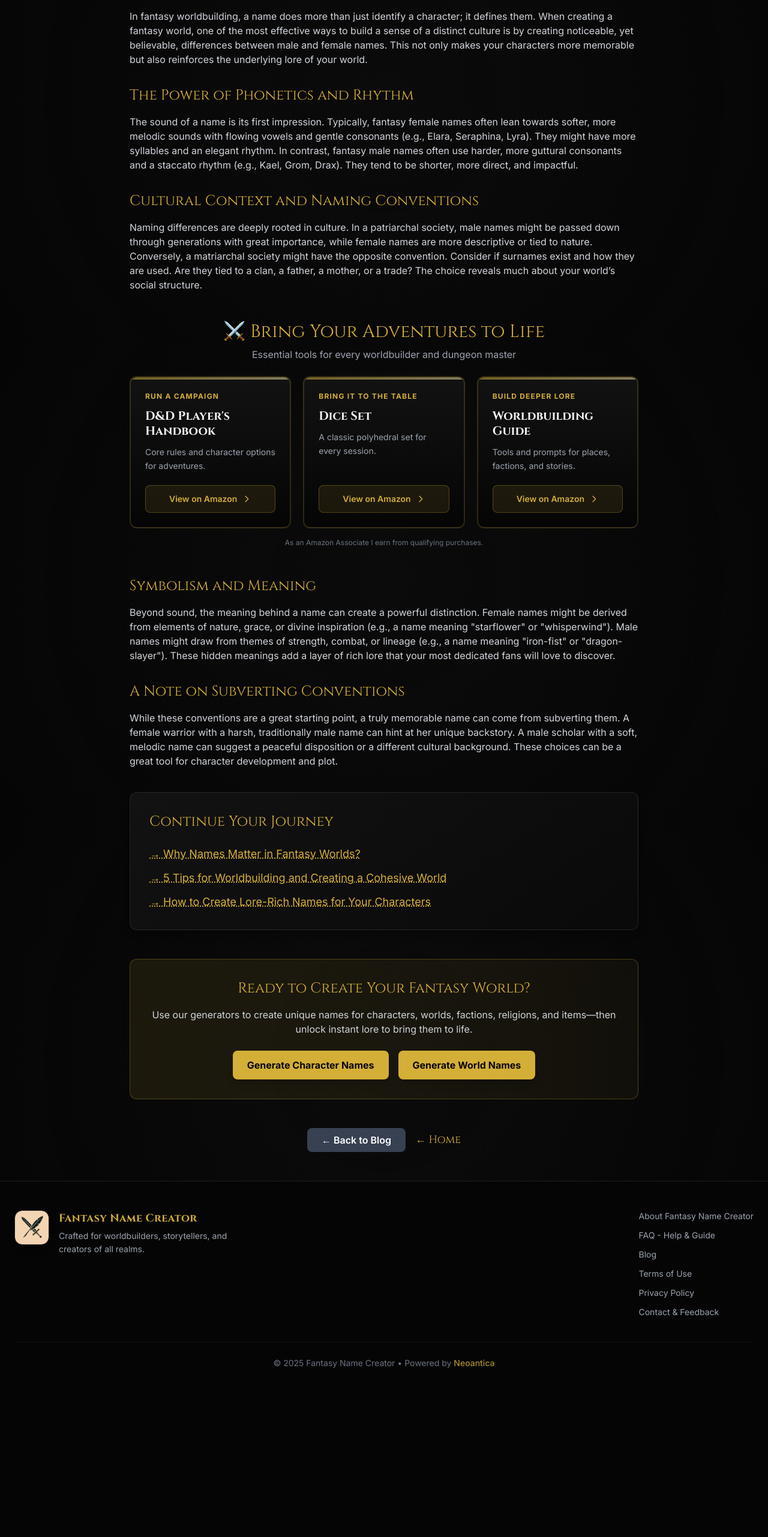
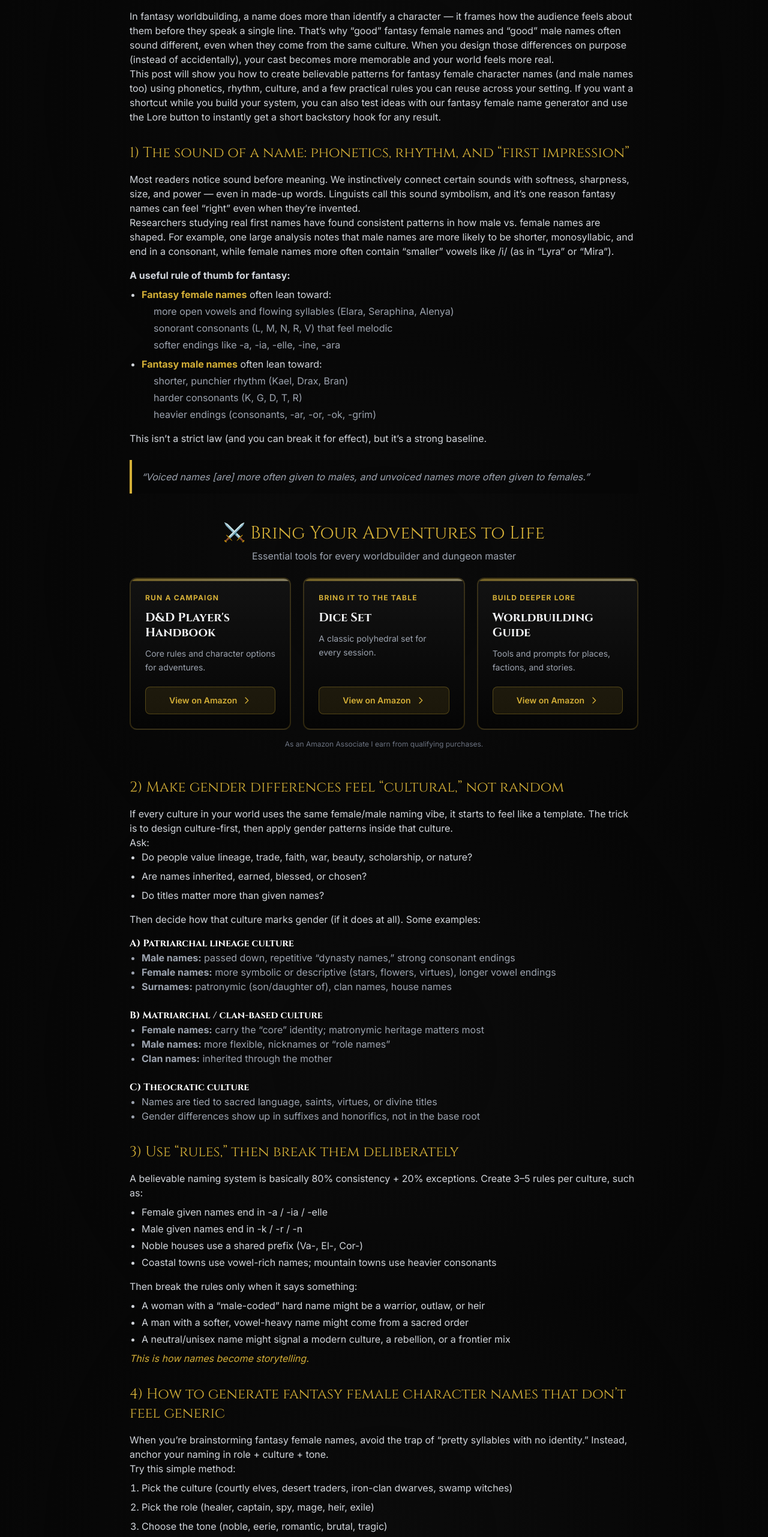
Before and after one commit to JiriTill/fantasytools, a React (Vite) app in the folder client/: page /blog/gender-specific-names in a window 1280 px wide. Shown: the part 234-2797 px from the top of the page at 60% size. Before the commit the page ends 2565 px from the top, so only its background shows below. Built offline with nearby package versions, Linux system fonts and the light colour scheme.

Commit message:
Update FemalevsMale blog post with new content and styles

```diff
--- a/client/src/pages/FemalevsMale.jsx
+++ b/client/src/pages/FemalevsMale.jsx
@@ -83,41 +83,165 @@ export default function GenderSpecificNames() {
         </Helmet>
 
         <div className="prose prose-invert prose-lg max-w-none text-gray-300">
-          <h1 className="text-3xl font-fantasy text-fantasy-gold mb-2 text-center hidden">Fantasy Female vs Male Names: Crafting Distinctive Identities</h1>
-          <p className="italic text-sm text-gray-500 text-center mb-8">Published: August, 2025 | Read Time: 4 Minutes</p>
+          <h1 className="text-3xl font-fantasy text-fantasy-gold mb-2 text-center hidden">Fantasy Female vs Male Names: How to Build Believable Naming Styles (with examples)</h1>
+          <p className="italic text-sm text-gray-500 text-center mb-8">Published: August, 2025 | Read Time: 5 Minutes</p>
 
           <p>
-            In fantasy worldbuilding, a name does more than just identify a character; it defines them. When creating a fantasy world, one of the most effective ways to build a sense of a distinct culture is by creating noticeable, yet believable, differences between male and female names. This not only makes your characters more memorable but also reinforces the underlying lore of your world.
+            In fantasy worldbuilding, a name does more than identify a character — it frames how the audience feels about them before they speak a single line. That’s why “good” fantasy female names and “good” male names often sound different, even when they come from the same culture. When you design those differences on purpose (instead of accidentally), your cast becomes more memorable and your world feels more real.
           </p>
 
-
-
-          <h3 className="text-fantasy-gold font-fantasy text-2xl mt-8 mb-4">The Power of Phonetics and Rhythm</h3>
           <p>
-            The sound of a name is its first impression. Typically, fantasy female names often lean towards softer, more melodic sounds with flowing vowels and gentle consonants (e.g., Elara, Seraphina, Lyra). They might have more syllables and an elegant rhythm. In contrast, fantasy male names often use harder, more guttural consonants and a staccato rhythm (e.g., Kael, Grom, Drax). They tend to be shorter, more direct, and impactful.
+            This post will show you how to create believable patterns for fantasy female character names (and male names too) using phonetics, rhythm, culture, and a few practical rules you can reuse across your setting. If you want a shortcut while you build your system, you can also test ideas with our fantasy female name generator and use the Lore button to instantly get a short backstory hook for any result.
           </p>
 
-          <h3 className="text-fantasy-gold font-fantasy text-2xl mt-8 mb-4">Cultural Context and Naming Conventions</h3>
+          <h3 className="text-fantasy-gold font-fantasy text-2xl mt-8 mb-4">1) The sound of a name: phonetics, rhythm, and “first impression”</h3>
           <p>
-            Naming differences are deeply rooted in culture. In a patriarchal society, male names might be passed down through generations with great importance, while female names are more descriptive or tied to nature. Conversely, a matriarchal society might have the opposite convention. Consider if surnames exist and how they are used. Are they tied to a clan, a father, a mother, or a trade? The choice reveals much about your world’s social structure.
+            Most readers notice sound before meaning. We instinctively connect certain sounds with softness, sharpness, size, and power — even in made-up words. Linguists call this sound symbolism, and it’s one reason fantasy names can feel “right” even when they’re invented.
           </p>
+          <p>
+            Researchers studying real first names have found consistent patterns in how male vs. female names are shaped. For example, one large analysis notes that male names are more likely to be shorter, monosyllabic, and end in a consonant, while female names more often contain “smaller” vowels like /i/ (as in “Lyra” or “Mira”).
+          </p>
+
+          <p className="font-bold mt-4">A useful rule of thumb for fantasy:</p>
+          <ul className="list-disc pl-5 mt-2 space-y-2">
+            <li>
+              <strong className="text-fantasy-gold">Fantasy female names</strong> often lean toward:
+              <ul className="list-circle pl-5 mt-1 space-y-1 text-gray-400">
+                <li>more open vowels and flowing syllables (Elara, Seraphina, Alenya)</li>
+                <li>sonorant consonants (L, M, N, R, V) that feel melodic</li>
+                <li>softer endings like -a, -ia, -elle, -ine, -ara</li>
+              </ul>
+            </li>
+            <li className="mt-4">
+              <strong className="text-fantasy-gold">Fantasy male names</strong> often lean toward:
+              <ul className="list-circle pl-5 mt-1 space-y-1 text-gray-400">
+                <li>shorter, punchier rhythm (Kael, Drax, Bran)</li>
+                <li>harder consonants (K, G, D, T, R)</li>
+                <li>heavier endings (consonants, -ar, -or, -ok, -grim)</li>
+              </ul>
+            </li>
+          </ul>
+
+          <p className="mt-4">
+            This isn’t a strict law (and you can break it for effect), but it’s a strong baseline.
+          </p>
+
+          <blockquote className="border-l-4 border-fantasy-gold pl-4 italic text-gray-400 my-6 bg-black/20 p-4 rounded-r">
+            “Voiced names [are] more often given to males, and unvoiced names more often given to females.”
+          </blockquote>
 
           {/* Amazon Affiliate Box */}
           <div className="my-12">
             <AmazonAffiliate />
           </div>
 
-          <h3 className="text-fantasy-gold font-fantasy text-2xl mt-8 mb-4">Symbolism and Meaning</h3>
+          <h3 className="text-fantasy-gold font-fantasy text-2xl mt-8 mb-4">2) Make gender differences feel “cultural,” not random</h3>
           <p>
-            Beyond sound, the meaning behind a name can create a powerful distinction. Female names might be derived from elements of nature, grace, or divine inspiration (e.g., a name meaning "starflower" or "whisperwind"). Male names might draw from themes of strength, combat, or lineage (e.g., a name meaning "iron-fist" or "dragon-slayer"). These hidden meanings add a layer of rich lore that your most dedicated fans will love to discover.
+            If every culture in your world uses the same female/male naming vibe, it starts to feel like a template. The trick is to design culture-first, then apply gender patterns inside that culture.
           </p>
 
-          <h3 className="text-fantasy-gold font-fantasy text-2xl mt-8 mb-4">A Note on Subverting Conventions</h3>
+          <p>Ask:</p>
+          <ul className="list-disc pl-5 space-y-2">
+            <li>Do people value lineage, trade, faith, war, beauty, scholarship, or nature?</li>
+            <li>Are names inherited, earned, blessed, or chosen?</li>
+            <li>Do titles matter more than given names?</li>
+          </ul>
+
+          <p className="mt-4">Then decide how that culture marks gender (if it does at all). Some examples:</p>
+
+          <div className="space-y-6 mt-4">
+            <div>
+              <h4 className="font-bold text-white">A) Patriarchal lineage culture</h4>
+              <ul className="list-disc pl-5 text-gray-400">
+                <li><strong>Male names:</strong> passed down, repetitive “dynasty names,” strong consonant endings</li>
+                <li><strong>Female names:</strong> more symbolic or descriptive (stars, flowers, virtues), longer vowel endings</li>
+                <li><strong>Surnames:</strong> patronymic (son/daughter of), clan names, house names</li>
+              </ul>
+            </div>
+            <div>
+              <h4 className="font-bold text-white">B) Matriarchal / clan-based culture</h4>
+              <ul className="list-disc pl-5 text-gray-400">
+                <li><strong>Female names:</strong> carry the “core” identity; matronymic heritage matters most</li>
+                <li><strong>Male names:</strong> more flexible, nicknames or “role names”</li>
+                <li><strong>Clan names:</strong> inherited through the mother</li>
+              </ul>
+            </div>
+            <div>
+              <h4 className="font-bold text-white">C) Theocratic culture</h4>
+              <ul className="list-disc pl-5 text-gray-400">
+                <li>Names are tied to sacred language, saints, virtues, or divine titles</li>
+                <li>Gender differences show up in suffixes and honorifics, not in the base root</li>
+              </ul>
+            </div>
+          </div>
+
+          <h3 className="text-fantasy-gold font-fantasy text-2xl mt-8 mb-4">3) Use “rules,” then break them deliberately</h3>
           <p>
-            While these conventions are a great starting point, a truly memorable name can come from subverting them. A female warrior with a harsh, traditionally male name can hint at her unique backstory. A male scholar with a soft, melodic name can suggest a peaceful disposition or a different cultural background. These choices can be a great tool for character development and plot.
+            A believable naming system is basically 80% consistency + 20% exceptions. Create 3–5 rules per culture, such as:
           </p>
+          <ul className="list-disc pl-5 mt-2 space-y-1">
+            <li>Female given names end in -a / -ia / -elle</li>
+            <li>Male given names end in -k / -r / -n</li>
+            <li>Noble houses use a shared prefix (Va-, El-, Cor-)</li>
+            <li>Coastal towns use vowel-rich names; mountain towns use heavier consonants</li>
+          </ul>
 
+          <p className="mt-4">Then break the rules only when it says something:</p>
+          <ul className="list-disc pl-5 mt-2 space-y-1">
+            <li>A woman with a “male-coded” hard name might be a warrior, outlaw, or heir</li>
+            <li>A man with a softer, vowel-heavy name might come from a sacred order</li>
+            <li>A neutral/unisex name might signal a modern culture, a rebellion, or a frontier mix</li>
+          </ul>
+          <p className="mt-2 text-fantasy-gold italic">This is how names become storytelling.</p>
 
+          <h3 className="text-fantasy-gold font-fantasy text-2xl mt-8 mb-4">4) How to generate fantasy female character names that don’t feel generic</h3>
+          <p>
+            When you’re brainstorming fantasy female names, avoid the trap of “pretty syllables with no identity.” Instead, anchor your naming in role + culture + tone.
+          </p>
+          <p>Try this simple method:</p>
+          <ol className="list-decimal pl-5 space-y-2 mt-2">
+            <li>Pick the culture (courtly elves, desert traders, iron-clan dwarves, swamp witches)</li>
+            <li>Pick the role (healer, captain, spy, mage, heir, exile)</li>
+            <li>Choose the tone (noble, eerie, romantic, brutal, tragic)</li>
+            <li>Generate names — then read them out loud in dialogue</li>
+          </ol>
+
+          <p className="mt-4">
+            If you’re using our fantasy female name generator, do two extra things:
+          </p>
+          <ul className="list-disc pl-5 mt-2">
+            <li>Generate 10–20 options, shortlist 3</li>
+            <li>Click <strong>Lore</strong> on the finalists and see which backstory hook fits your plot best</li>
+          </ul>
+          <p className="mt-2">A name plus a quick lore snippet is often the fastest way to “lock” a character concept.</p>
+
+          <h3 className="text-fantasy-gold font-fantasy text-2xl mt-8 mb-4">5) Quick examples: small tweaks, big results</h3>
+          <p>Take the same cultural root and shift gender with suffixes:</p>
+          <ul className="list-none pl-0 space-y-3 mt-4 font-mono text-sm md:text-base bg-black/40 p-6 rounded-lg border border-white/5">
+            <li><span className="text-fantasy-gold">Ael-</span> → Aelara, Aelina, Aelle (female) / Aelran, Aelkor, Aelric (male)</li>
+            <li><span className="text-fantasy-gold">Mor-</span> → Morwen, Morina (female) / Morkan, Mordren (male)</li>
+            <li><span className="text-fantasy-gold">Syl-</span> → Sylara, Syline (female) / Sylgar, Sylren (male)</li>
+          </ul>
+          <p className="mt-4 font-semibold text-center">Same world. Same culture. Different feel.</p>
+
+          <hr className="my-10 border-white/10" />
+
+          {/* Sources Section */}
+          <div className="bg-black/30 p-6 rounded-lg border border-white/5 text-sm text-gray-400">
+            <h4 className="text-fantasy-gold font-bold mb-3 uppercase tracking-wider text-xs">Sources and further reading</h4>
+            <ul className="space-y-3">
+              <li>
+                <a href="https://journals.plos.org/plosone/article?id=10.1371%2Fjournal.pone.0126809" target="_blank" rel="noopener noreferrer" className="hover:text-white transition underline decoration-dotted">
+                  Sidhu & Pexman (2015), What’s in a Name? Sound Symbolism and Gender in First Names (PLOS ONE).
+                </a>
+              </li>
+              <li>
+                <a href="https://www.degruyterbrill.com/document/doi/10.1515/ling-2020-0027/html?lang=en" target="_blank" rel="noopener noreferrer" className="hover:text-white transition underline decoration-dotted">
+                  Ackermann (2021), cross-linguistic work on gender and name phonology (De Gruyter).
+                </a>
+              </li>
+            </ul>
+          </div>
 
           <div className="mt-10 p-8 bg-card-gradient rounded-xl border border-white/10 shadow-lg">
             <h2 className="text-2xl font-fantasy text-fantasy-gold mb-6">Continue Your Journey</h2>
```
